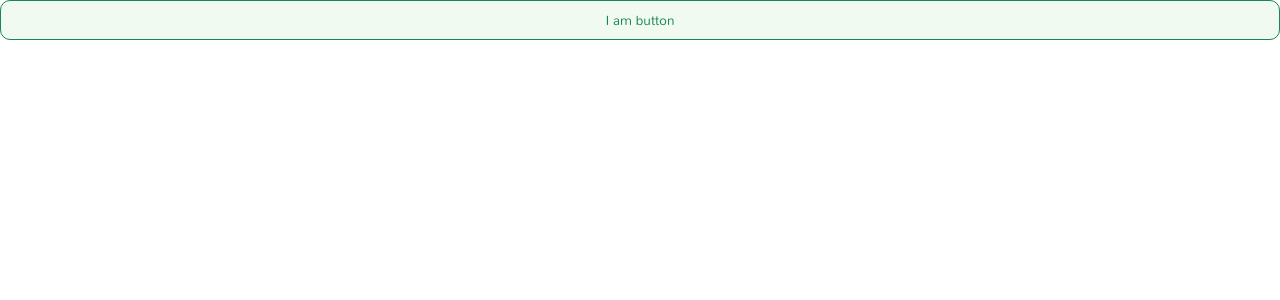
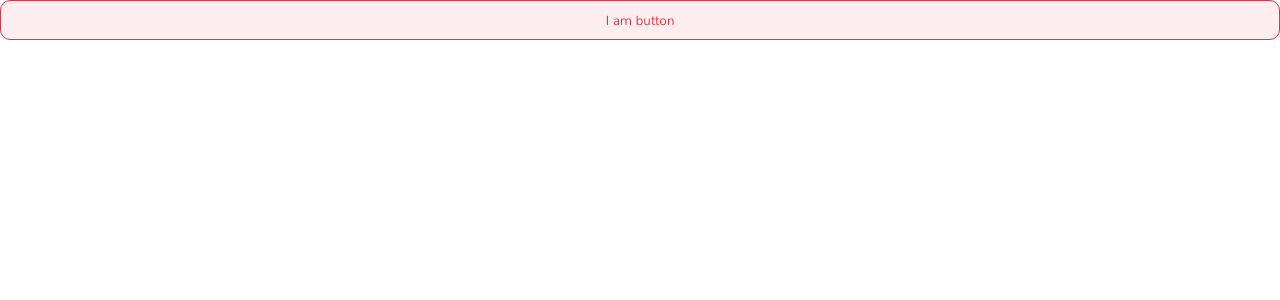
Before and after one commit to VitrivDolkom/deliveryWebsite, a React (Vite) app: page / in a window 1280 px wide. Shown: the top 300 px of the page. Built offline with nearby package versions, Linux system fonts and the light colour scheme.

Commit message:
Add more styles, fix button classnames

```diff
--- a/src/App.tsx
+++ b/src/App.tsx
@@ -3,7 +3,7 @@ import { Button } from './shared/uikit/Button/Button'
 function App() {
   return (
     <div className="wrapper">
-      <Button alertType="success" styleType="outlined">
+      <Button alertType="danger" styleType="outlined">
         I am button
       </Button>
     </div>
--- a/src/shared/uikit/Button/Button.tsx
+++ b/src/shared/uikit/Button/Button.tsx
@@ -27,11 +27,8 @@ export const Button = ({
     disabled={isLoading || props.disabled}
     className={`${props.className} ${cx({
       btn: true,
-      outlined: styleType === 'outlined',
-      solid: styleType === 'solid',
-      success: alertType === 'success',
-      danger: alertType === 'danger',
-      info: alertType === 'info'
+      [`${styleType}`]: true,
+      [`${alertType}`]: true
     })}`}
   >
     {!isLoading && children}
--- a/src/shared/uikit/Button/styles.module.css
+++ b/src/shared/uikit/Button/styles.module.css
@@ -11,65 +11,65 @@
 }
 
 .outlined.success {
-  color: var(--success-primary);
-  border: 1px solid var(--success-primary);
-  background-color: var(--success-bg);
+  color: var(--success-primary, #198754);
+  border: 1px solid var(--success-primary, #198754);
+  background-color: var(--success-bg, #F1FAF0);
 }
 
 .outlined.success:hover {
-  color: var(--neutral-10);
-  background-color: var(--success-hover);
+  color: var(--neutral-10, #fff);
+  background-color: var(--success-hover, #568F55);
 }
 
 
 .outlined.info {
-  color: var(--info-primary);
-  border: 1px solid var(--info-primary);
-  background-color: var(--info-bg);
+  color: var(--info-primary, #0150C8);
+  border: 1px solid var(--info-primary, #0150C8);
+  background-color: var(--info-bg, #E7EDF6);
 }
 
 .outlined.info:hover {
-  color: var(--neutral-10);
-  background-color: var(--info-hover);
+  color: var(--neutral-10, #fff);
+  background-color: var(--info-hover, #2B6DD1);
 }
 
 .outlined.danger {
-  color: var(--danger-primary);
-  border: 1px solid var(--danger-primary);
-  background-color: var(--danger-bg);
+  color: var(--danger-primary, #DC3545);
+  border: 1px solid var(--danger-primary, #DC3545);
+  background-color: var(--danger-bg, #FEEDEE);
 }
 
 .outlined.danger:hover {
-  color: var(--neutral-10);
-  background-color: var(--danger-hover);
+  color: var(--neutral-10, #fff);
+  background-color: var(--danger-hover, #E1676C);
 }
 
 .solid.success {
-  color: var(--neutral-10);
-  border: 2px solid var(--success-hover);
-  background-color: var(--success-hover);
+  color: var(--neutral-10, #fff);
+  border: 2px solid var(--success-hover, #568F55);
+  background-color: var(--success-hover, #568F55);
 }
 
 .solid.success:hover {
-  background-color: var(--success-primary);
+  background-color: var(--success-primary, #198754);
 }
 
 .solid.info {
-  color: var(--neutral-10);
-  border: 2px solid var(--info-hover);
-  background-color: var(--info-hover);
+  color: var(--neutral-10, #fff);
+  border: 2px solid var(--info-hover, #2B6DD1);
+  background-color: var(--info-hover, #2B6DD1);
 }
 
 .solid.info:hover {
-  background-color: var(--info-primary);
+  background-color: var(--info-primary, #0150C8);
 }
 
 .solid.danger {
-  color: var(--neutral-10);
-  border: 2px solid var(--danger-hover);
-  background-color: var(--danger-hover);
+  color: var(--neutral-10, #fff);
+  border: 2px solid var(--danger-hover, #E1676C);
+  background-color: var(--danger-hover, #E1676C);
 }
 
 .solid.danger:hover {
-  background-color: var(--danger-primary);
+  background-color: var(--danger-primary, #DC3545);
 }
```
